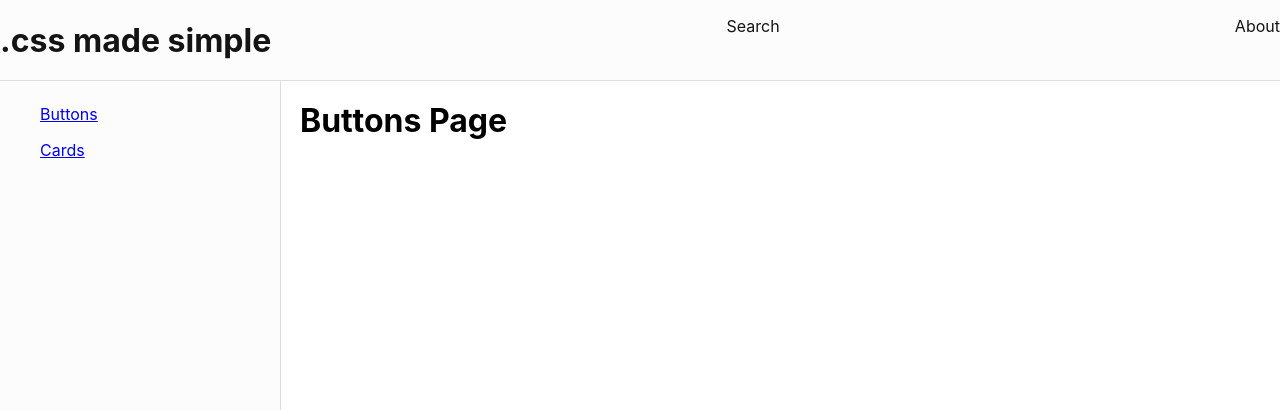
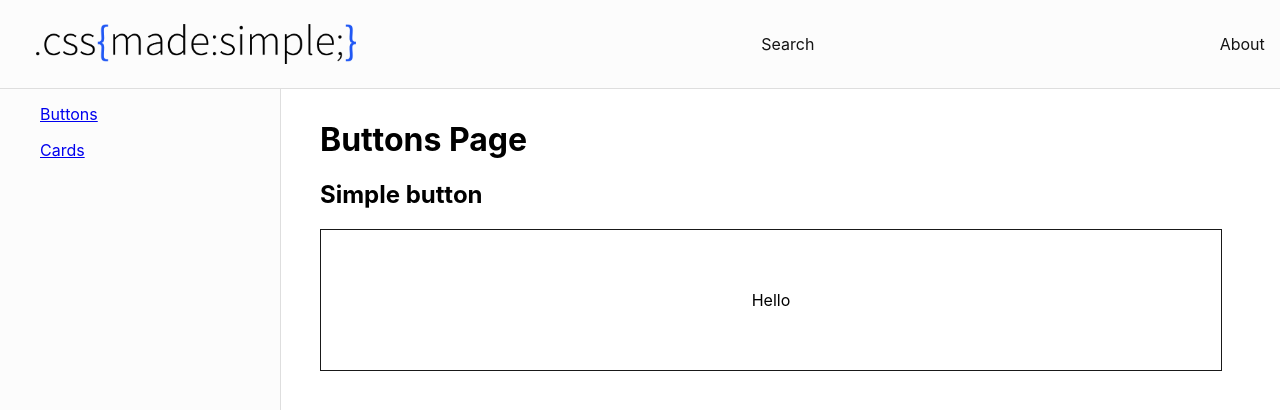
Before and after one commit to JoeEstrem/css-made-simple, a React (Create React App) app: page /buttons in a window 1280 px wide. Shown: the top 410 px of the page. Built offline with nearby package versions, Linux system fonts and the light colour scheme.

Commit message:
set up basic box and fixed logo

```diff
--- a/src/App.css
+++ b/src/App.css
@@ -8,6 +8,7 @@
 }
 
 .app-page {
-  margin-top: 80px;
-  margin-left: 300px;
+  margin-top: 120px;
+  margin-left: 320px;
+  margin-right: 60px;
 }
--- a/src/App.js
+++ b/src/App.js
@@ -13,7 +13,7 @@ function App() {
     <Router>
       <div className="app-frame">
         <Navbar />
-        <div className="app-body">
+        <div>
           <Sidebar />
           <div className="app-page">
             <Routes>
--- a/src/components/ButtonsPage.js
+++ b/src/components/ButtonsPage.js
@@ -4,7 +4,17 @@ import React from 'react';
 
 function ButtonsPage() {
   return (
-   <h1>Buttons Page</h1>
+    <div>
+      <h1>Buttons Page</h1>
+
+      {/* COMPONENT */}
+      <h2>Simple button</h2>
+      <div className="component-card">
+        <p>Hello</p>
+      </div>
+    </div>
+
+
   );
 }
 
--- a/src/components/Navbar.css
+++ b/src/components/Navbar.css
@@ -1,12 +1,19 @@
 .navbar {
   background-color: rgb(252, 252, 252);
   color: rgb(20, 20, 20);
-  height: 80px;
-  width: 100%;
+  height: 88px;
+  width: 96%;
+  padding: 0px 36px;
   position: fixed;
   top: 0;
   z-index: 1;
   display: flex;
   justify-content: space-between;
+  align-items: center;
   border-bottom: solid 1px rgb(222, 222, 222);
 }
+
+.navbar-logo {
+  width: 320px;
+  height: fit-content;
+}
--- a/src/components/Navbar.js
+++ b/src/components/Navbar.js
@@ -5,9 +5,13 @@ import React from 'react';
 function Navbar() {
   return (
     <div className="navbar">
-      <h1>.css made simple</h1>
-      <p>Search</p>
-      <p>About</p>
+        <img
+          src={require('../imgs/css-made-simple-logo.png')}
+          alt="CSS Made Simple Logo"
+          className="navbar-logo"
+          />
+        <p>Search</p>
+        <p>About</p>
     </div>
   );
 }
--- a/src/components/Pages.css
+++ b/src/components/Pages.css
@@ -0,0 +1,8 @@
+.component-card {
+  width: 100%;
+  height: 140px;
+  border: solid 1px rgb(25, 25, 25);
+  display: flex;
+  align-items: center;
+  justify-content: center;
+}
```
